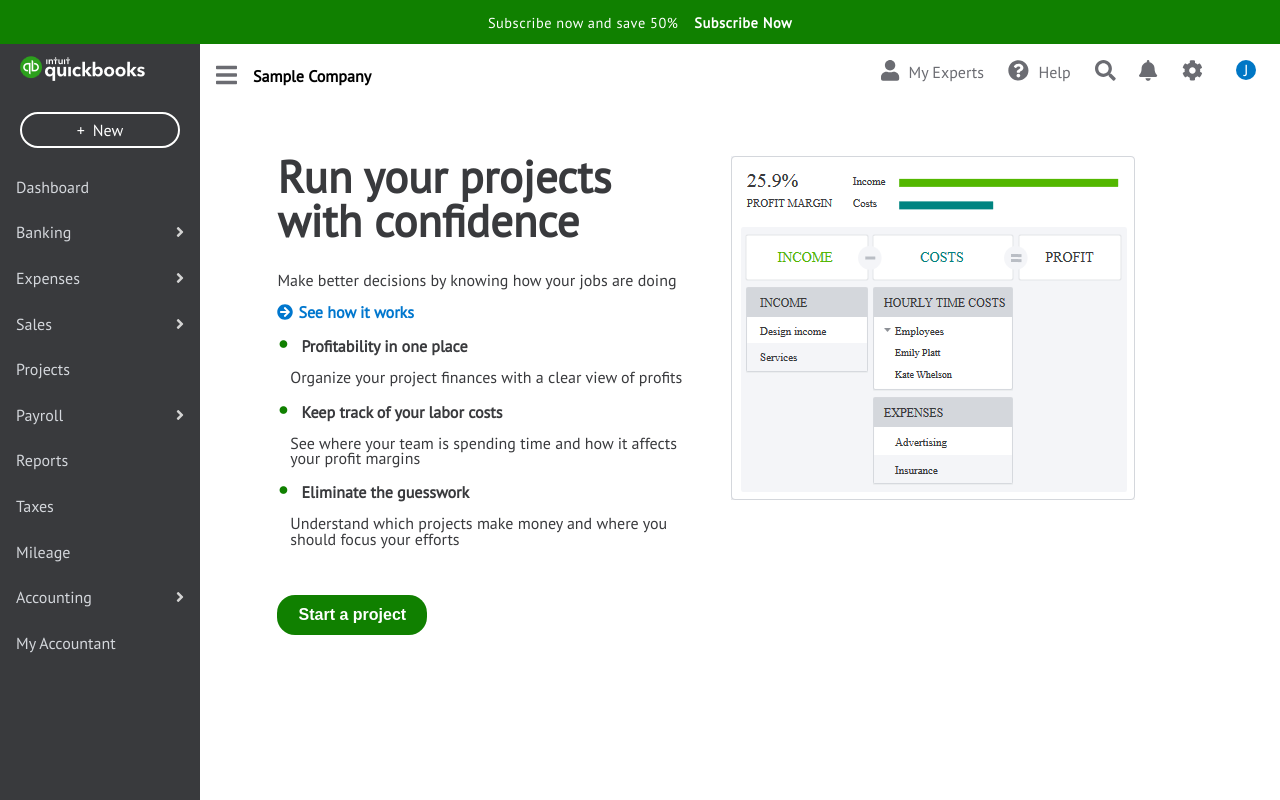
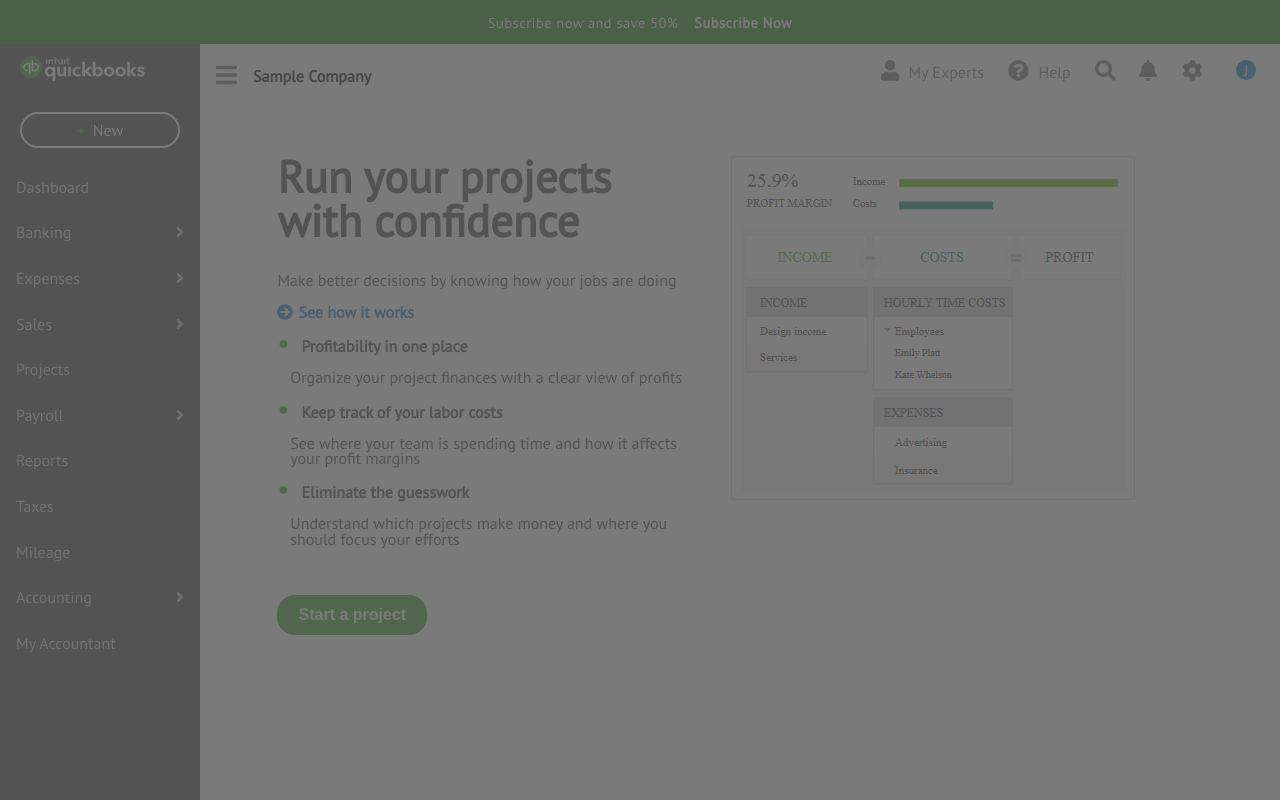
Before and after one commit to Junjpan/Craft_Demo_QBO, a React (Create React App) app in the folder client/: page /app/projects in a window 1280 px wide. Both pictures are taken after a click on the button "Start a project". Built offline with nearby package versions, Linux system fonts and the light colour scheme.

Commit message:
add form styling

```diff
--- a/client/src/App.scss
+++ b/client/src/App.scss
@@ -5,6 +5,7 @@
 @import './components/sidebar/sidbar.scss';
 @import './components/projects/info/info.scss';
 @import './components/projects/tips/tips.scss';
+@import './components/projects/addProject/addProject.scss';
 
 body{
   margin:0;
--- a/client/src/_global.scss
+++ b/client/src/_global.scss
@@ -1,4 +1,5 @@
 
 $globalFont: 'PT Sans', sans-serif;
 $greenColor: #108000;
+$lighterGreen:#2ca01c;
 $grayColor:#393a3d;
--- a/client/src/components/projects/Projects.js
+++ b/client/src/components/projects/Projects.js
@@ -1,19 +1,25 @@
-import React, { Fragment, useState } from "react";
+import React, {useState } from "react";
 import Sidebar from "../sidebar/Sidebar";
 import Navbar from "./../navbar/Navbar";
-import DataImage from './dataImage/DataImage';
-import Info from './info/Info';
-import Tips from './tips/Tips';
+import DataImage from "./dataImage/DataImage";
+import Info from "./info/Info";
+import Tips from "./tips/Tips";
+import AddProjectContainer from "./addProject/AddProjectContainer";
 
 const Projects = () => {
   const [sidebarWindow, setSidebarWindow] = useState(true);
+  const [newPropjectWindow, setNewProjectWindow] = useState(false);
 
   const toggleSidebar = () => {
     setSidebarWindow((prev) => !prev);
   };
 
+  const openWindow = () => {
+    setNewProjectWindow(prev=>!prev);
+  };
+
   return (
-    <Fragment>
+    <div>
       {sidebarWindow && <Sidebar />}
       <Navbar onClick={toggleSidebar} sidebar={sidebarWindow} />
       <div
@@ -21,13 +27,14 @@
           sidebarWindow ? "projects_dashboard" : "projects_dashboard_hidden"
         }
       >
-        <div className="mainContent">
-          <Info />
+        <div className='mainContent'>
+          <Info openWindow={openWindow} />
           <DataImage />{" "}
         </div>
         <Tips />
       </div>
-    </Fragment>
+      {newPropjectWindow && <AddProjectContainer openWindow={openWindow}/>}
+    </div>
   );
 };
 
--- /dev/null
+++ b/client/src/components/projects/addProject/AddProjectContainer.js
@@ -0,0 +1,143 @@
+import React, { useRef, useState, useEffect } from "react";
+import BackDrop from "../../../resuable_components/menuItem/backDrop/BackDrop";
+import { FontAwesomeIcon } from "@fortawesome/react-fontawesome";
+import {
+  faTimes,
+  faExclamationCircle,
+} from "@fortawesome/free-solid-svg-icons";
+import PropTypes from "prop-types";
+
+const AddProjectContainer = ({ openWindow }) => {
+  const projectNameRef = useRef(null);
+  const [customers, setCustomers] = useState("");
+  const [name, setName] = useState("");
+  const [disable, setDisable] = useState(true);
+  const [nameAlert, setNameAlert] = useState(false);
+  const [customerAlert, setCustomersAlert] = useState(false);
+  const [customersVisited, setCustomersVistited] = useState(false);
+  const [visited, setVisited] = useState(false);
+  const customers_array = [
+    "Amy's Bird Sanctuary",
+    "Bill's Windsurf Shop",
+    "Cool Cars",
+    "Diego Rodriguez",
+    "Dukes Basketball Camp",
+    "Dylan Sollfrank",
+  ];
+
+  const sortArray = customers_array.sort();
+
+  useEffect(() => {
+    projectNameRef.current.focus();
+  }, []);
+
+  useEffect(() => {
+    if (visited && name.length === 0) {
+      setNameAlert(true);
+    } else {
+      setNameAlert(false);
+    }
+  }, [visited, name]);
+
+  useEffect(() => {
+    if (customersVisited && customers.length === 0) {
+      setCustomersAlert(true);
+    } else {
+      setCustomersAlert(false);
+    }
+  }, [customersVisited, customers]);
+
+  useEffect(() => {
+    if (customers.length >= 1 && name.length >= 1) {
+      setDisable(false);
+    } else {
+      setDisable(true);
+    }
+  }, [customers, name]);
+
+  return (
+    <div>
+      <BackDrop />
+      <div className='add_project_container'>
+        <div className='form_header'>
+          <p>New Project</p>
+          <FontAwesomeIcon
+            icon={faTimes}
+            className='close_button'
+            onClick={openWindow}
+          />
+        </div>
+        <form className='new_project_form'>
+          <label htmlFor='name' className={nameAlert ? "alert" : ""}>
+            {nameAlert && (
+              <FontAwesomeIcon
+                icon={faExclamationCircle}
+                style={{ marginRight: "10px" }}
+              />
+            )}
+            Project name *
+            <br />
+            <input
+              type='text'
+              id='name'
+              placeholder=" What's the project?"
+              ref={projectNameRef}
+              onChange={(e) => setName(e.target.value)}
+              onClick={() => setVisited(true)}
+              className={nameAlert ? "borderalert" : ""}
+              required
+            />
+          </label>
+          <label htmlFor='customers' className={customerAlert ? "alert" : ""}>
+            {customerAlert && (
+              <FontAwesomeIcon
+                icon={faExclamationCircle}
+                style={{ marginRight: "10px" }}
+              />
+            )}
+            Customers *
+            <br />
+            <select
+              id='customers'
+              required
+              className={customerAlert ? "borderalert" : ""}
+              onClick={() => setCustomersVistited(true)}
+              onChange={(e) => setCustomers(e.target.value)}
+            >
+              <option value='' disabled selected hidden>
+                {"  "}Who's the project for?
+              </option>
+              <div>Hello</div>
+              <option value=''>+ Add new</option>
+              {sortArray.map((customer, index) => {
+                return (
+                  <option key={index} value={customer}>
+                    {customer}
+                  </option>
+                );
+              })}
+            </select>
+          </label>
+          <label htmlFor='notes'>
+            Notes
+            <br />
+            <textarea
+              id='notes'
+              placeholder=' Add details you want to remember.'
+              rows='7'
+            />
+          </label>
+          <button className='savebutton' disabled={disable}>
+            Save
+          </button>
+        </form>
+      </div>
+    </div>
+  );
+};
+
+AddProjectContainer.propTypes = {
+  openWindow: PropTypes.func.isRequired,
+};
+
+export default AddProjectContainer;
--- /dev/null
+++ b/client/src/components/projects/addProject/addProject.scss
@@ -0,0 +1,137 @@
+.alert{
+    color:red;
+}
+
+.borderalert{
+    border: 1px solid red !important;
+}
+
+.add_project_container {
+  position: absolute;
+  top: 0;
+  right: 0;
+  height: 100vh;
+  width: 35%;
+  z-index: 10;
+  background: white;
+  border-top-left-radius: 5px;
+  border-bottom-left-radius: 5px;
+  padding: 0.5rem 1.5rem;
+  box-sizing: border-box;
+  color: $grayColor;
+  animation: expand 1.5s;
+  @keyframes expand {
+    0% {
+      opacity: 0;
+      width: 0px;
+    }
+    100% {
+      opacity: 1;
+      width: 35%;
+    }
+  }
+  .form_header {
+    display: flex;
+    justify-content: space-between;
+    align-items: center;
+    p {
+      font-weight: bold;
+    }
+  }
+
+  .close_button {
+    font-size: 1.5rem;
+    color: lighten($grayColor, 50%);
+    &:hover {
+      cursor: pointer;
+      color: lighten($grayColor, 30%);
+    }
+  }
+
+  .new_project_form {
+    width: 100%;
+    margin-top: 1rem;
+
+    label {
+      margin-top: 1.5rem;
+      font-size: 0.9rem;
+      font-weight: bold;
+      display: block;
+    }
+    input,
+    select,
+    textarea {
+      width: 98%;
+      box-sizing: border-box;
+      margin-top: 0.5rem;
+      border: 1px solid lightgray;
+      border-radius: 2px;
+      &:focus {
+        outline: none !important;
+        border: 2px solid green;
+      }
+    }
+
+    input,
+    select,
+    option {
+      height: 2.1rem;
+    }
+
+    textarea {
+      resize: vertical;
+    }
+
+    select:invalid{
+        color:gray;
+    }
+
+    ::placeholder {
+      color:black;
+      font-size: 0.9rem;
+    }
+  }
+  @media screen and (max-width: 1200px) {
+    width: 50%;
+    animation: expand1 1.5s;
+    @keyframes expand1 {
+      0% {
+        opacity: 0;
+        width: 0px;
+      }
+      100% {
+        opacity: 1;
+        width: 50%;
+      }
+    }
+  }
+
+  @media screen and (max-width: 760px) {
+    animation: none;
+    width: 100%;
+  }
+}
+
+.savebutton {
+  background: $lighterGreen;
+  width: 100px;
+  height: 36px;
+  border-radius: 36px;
+  position: absolute;
+  bottom: 1rem;
+  right: 1rem;
+  border: none;
+  outline: none;
+  color: white;
+  &:hover {
+    cursor: pointer;
+    background: darkern($lighterGreen, 10%);
+  }
+  &:disabled {
+    opacity: 0.4;
+  }
+}
+
+.plus{
+    color:$lighterGreen
+}
--- a/client/src/components/projects/info/Info.js
+++ b/client/src/components/projects/info/Info.js
@@ -1,8 +1,10 @@
 import React from "react";
 import { FontAwesomeIcon } from "@fortawesome/react-fontawesome";
 import { faArrowCircleRight } from "@fortawesome/free-solid-svg-icons";
+import PropTypes from "prop-types";
 
-const Info = () => {
+const Info = (props) => {
+
   return (
     <div className='info_Container'>
       <h1>Run your projects with confidence</h1>
@@ -31,9 +33,15 @@
           efforts
         </p>
       </ul>
-      <div ><button className="start_project_button">Start a project</button></div>
+      <div>
+        <button className='start_project_button' onClick={props.openWindow} >Start a project</button>
+      </div>
     </div>
   );
 };
 
+Info.propTypes={
+  openWindow:PropTypes.func.isRequired
+}
+
 export default Info;
--- a/client/src/components/projects/info/info.scss
+++ b/client/src/components/projects/info/info.scss
@@ -16,7 +16,7 @@
 
     ul li::before{
         content:'\2022'; //\2022 is the css code/unicode for bullet
-        color:$greenColor;
+        color:$lighterGreen;
         font-weight:bold;
         font-size: 1.5rem;
         display:inline-block;
@@ -44,7 +44,7 @@
 }
 
 .start_project_button{
-    background:$greenColor;
+    background:$lighterGreen;
     color:white;
     font-size:inherit;
     font-weight: bold;
--- a/client/src/components/sidebar/button/button.scss
+++ b/client/src/components/sidebar/button/button.scss
@@ -1,5 +1,4 @@
 .sidebar_button{
-    z-index:1;
     margin:1rem auto;
     padding:1rem 2rem;
     box-sizing: border-box;
--- /dev/null
+++ b/client/src/resuable_components/menuItem/backDrop/BackDrop.js
@@ -0,0 +1,8 @@
+import React from "react";
+import './backdrop.scss';
+
+const BackDrop = () => {
+  return <div className='backdrop'></div>;
+};
+
+export default BackDrop;
--- /dev/null
+++ b/client/src/resuable_components/menuItem/backDrop/backdrop.scss
@@ -0,0 +1,12 @@
+.backdrop{
+    position:fixed;
+    top:0px;
+    right:0px;
+    height:100vh;
+    width:100%;
+    background:rgba(90,89,89,0.8);
+
+    @media screen and (max-width:760px){
+        display:none
+    }
+}
```
